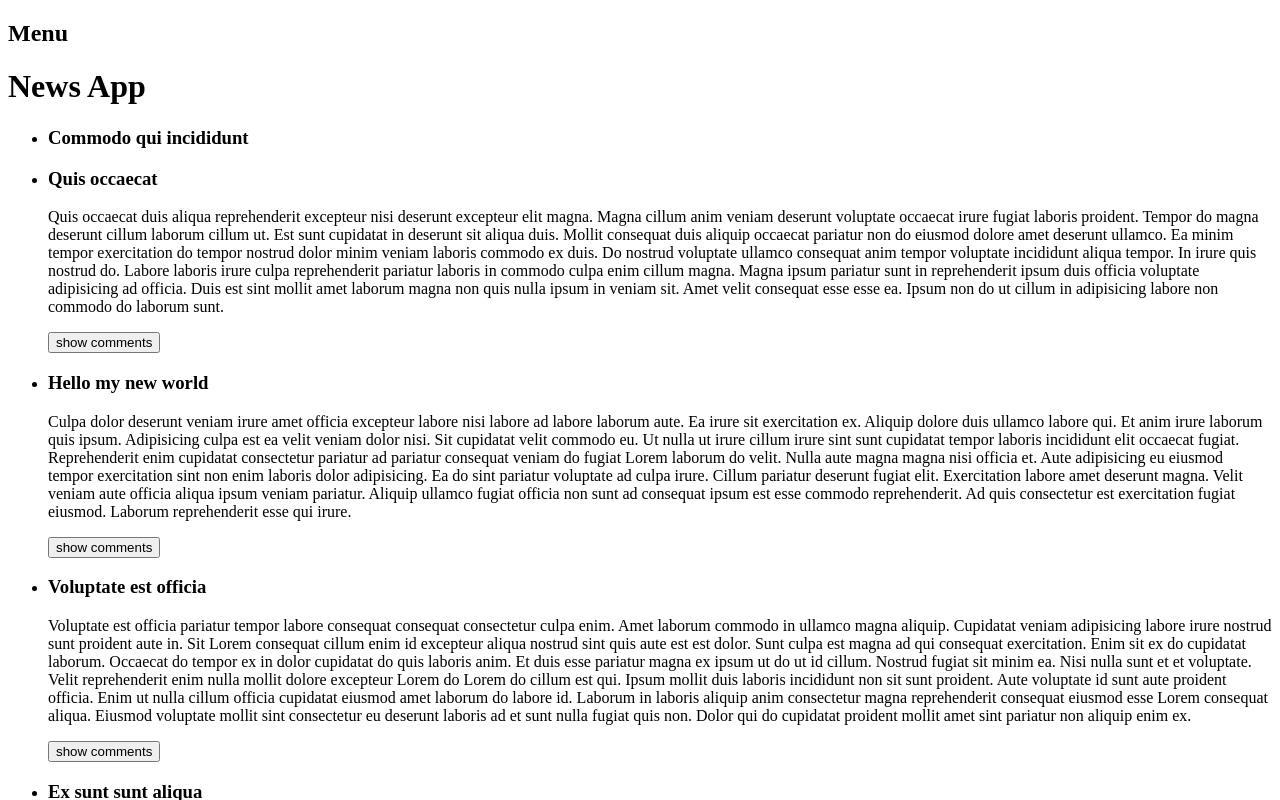
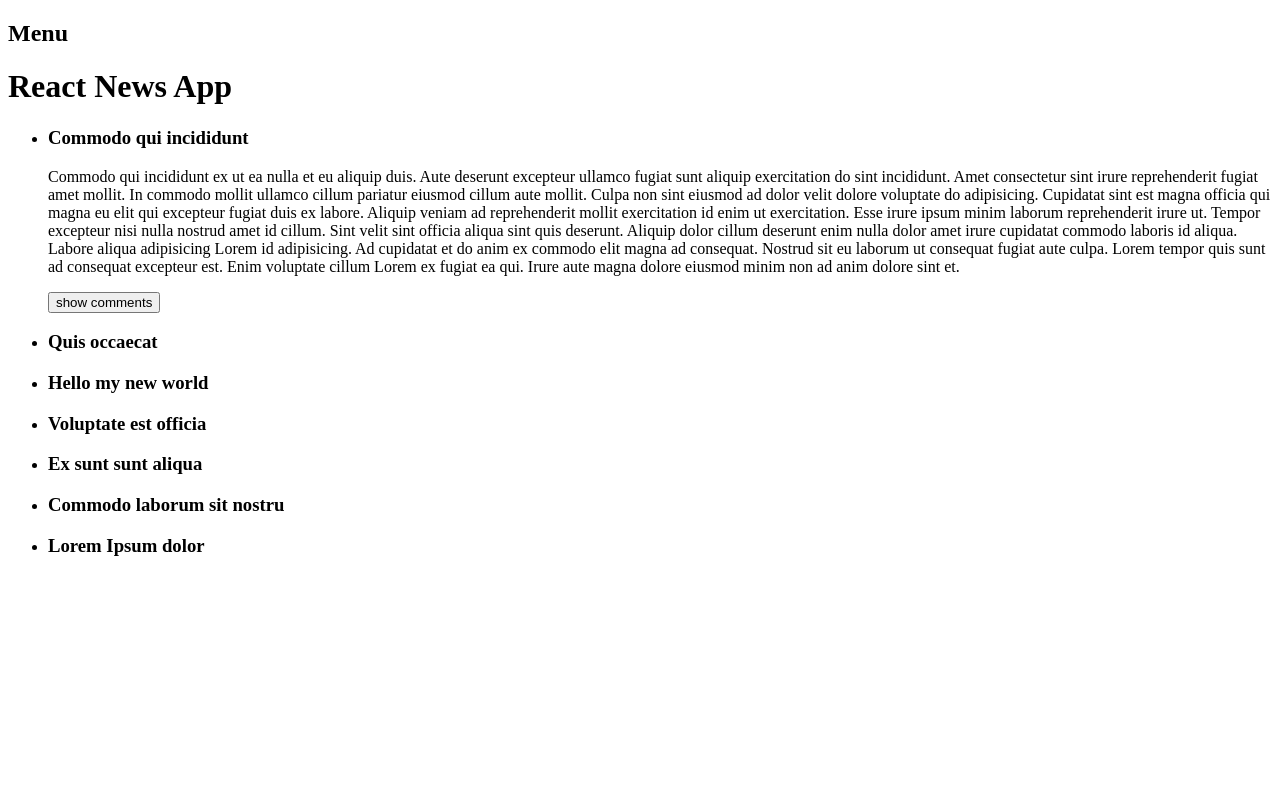
Before and after one commit to LEON2517/react-news-app, a React app: page / in a window 1280 px wide. Both pictures are taken after a click on the element "Commodo qui incididunt". Shown: the top 800 px of the page. Built offline with nearby package versions, Linux system fonts and the light colour scheme.

Commit message:
add decorators

```diff
--- a/src/App.js
+++ b/src/App.js
@@ -6,7 +6,7 @@ export default function App(props) {
         <div>
             <h2>Menu</h2>
             <div>
-                <h1>News App</h1>
+                <h1>React News App</h1>
                 <ArticleList articles = {props.articles}/>
             </div>
         </div>
--- a/src/components/Article.js
+++ b/src/components/Article.js
@@ -2,34 +2,20 @@ import React, {Component} from 'react'
 import CommentList from './CommentList'
 
 class Article extends Component {
-    constructor(props) {
-        super(props)
-
-        this.state = {
-            isOpen: true
-        }
-
-    }
 
     render() {
-        const {article} = this.props
+        const {article, toggleOpen} = this.props
 
         return (
             <div>
-                <h3 onClick={this.handleClick}>{article.title}</h3>
+                <h3 onClick={toggleOpen}>{article.title}</h3>
                 {this.getBody()}
             </div>
         )
     }
 
-    handleClick = () => {
-        this.setState({
-            isOpen: !this.state.isOpen
-        })
-    }
-
     getBody() {
-        return this.state.isOpen && (
+        return this.props.isOpen && (
             <div>
                 <p>{this.props.article.text}</p>
                 <CommentList comments = {this.props.article.comments}/>
--- a/src/components/ArticleList.js
+++ b/src/components/ArticleList.js
@@ -1,16 +1,28 @@
-import React from 'react'
+import React, {Component} from 'react'
 import Article from './Article'
+import accordion from '../decorators/accordion'
 
-function ArticleList(props) {
-    const articleElements = props.articles.map(article =>
+class ArticleList extends Component {
+
+    render() {
+        console.log('---', 'rendering article list')
+        const {openItemId, toggleOpenItem, articles} = this.props
+        const articleElements = articles.map(article => (
             <li key={article.id}>
-            <Article article={article}/>
-        </li>)
+                <Article
+                    article={article}
+                    isOpen={article.id === openItemId}
+                    toggleOpen={toggleOpenItem(article.id)}
+                />
+            </li>
+        ))
+
         return (
             <ul>
                 {articleElements}
             </ul>
         )
     }
+}
 
-export default ArticleList
+export default accordion(ArticleList)
--- a/src/components/CommentList.js
+++ b/src/components/CommentList.js
@@ -1,32 +1,30 @@
 import React, {Component} from 'react'
 import Comment from './Comment'
+import toggleOpne from '../decorators/toggleOpen'
+
 
 class CommentList extends Component {
     static defaultProps = {
         comments: []
     }
 
-    state = {
-        isOpen:false
-    }
 
     render() {
-        const text = this.state.isOpen ? 'hide comments' : 'show comments';
+
+        const {isOpen, toggleOpen} = this.props;
+
+        const text = this.props.isOpen ? 'hide comments' : 'show comments';
         return (
             <div>
-                <button onClick={this.toggleOpen}>{text}</button>
+                <button onClick={toggleOpen}>{text}</button>
                 {this.getBody()}
             </div>
         )
     }
 
-    toggleOpen = () => this.setState({
-        isOpen: !this.state.isOpen
-    })
-
     getBody() {
-        const { comments } = this.props
-        if (!this.state.isOpen) return null
+        const { comments, isOpen } = this.props
+        if (!isOpen) return null
 
         return comments.length ? (
             <ul>
@@ -38,4 +36,4 @@ class CommentList extends Component {
     }
 }
 
-export default CommentList
+export default toggleOpne(CommentList)
--- /dev/null
+++ b/src/decorators/accordion.js
@@ -0,0 +1,20 @@
+import React from 'react'
+
+export default Component => class Accordion extends React.Component {
+    constructor(props) {
+        super(props)
+        this.state = {
+            openItemId: null
+        }
+    }
+
+    render() {
+        return <Component {...this.props} toggleOpenItem = {this.toggleOpenItem} openItemId = {this.state.openItemId}/>
+    }
+
+    toggleOpenItem = openItemId => ev => {
+        this.setState({
+            openItemId: openItemId === this.state.openItemId ? null : openItemId
+        })
+    }
+}
--- /dev/null
+++ b/src/decorators/toggleOpen.js
@@ -0,0 +1,17 @@
+import React from 'react'
+
+export default (OriginalComponent) => class ToggleOpenDecorator extends React.Component {
+    state = {
+        isOpen: false
+    }
+
+    toggleOpen = () => {
+        this.setState({
+            isOpen: !this.state.isOpen
+        })
+    }
+
+    render() {
+        return <OriginalComponent {...this.props} {...this.state} toggleOpen = {this.toggleOpen}/>
+    }
+}
```
Lines whose indentation alone changed are shown as unchanged.
